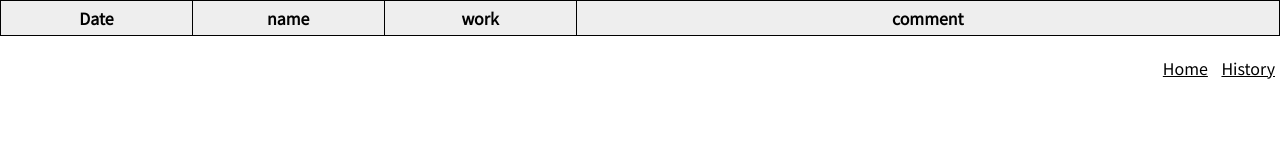
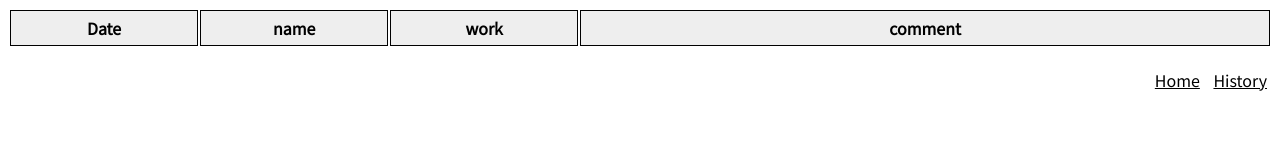
Before and after one commit to tooru-siid/step_10_hw, a website built with Vite: page daily-report/history.html in a window 1280 px wide. Built offline with nearby package versions, Linux system fonts and the light colour scheme; some packages are replaced by stand-ins of ours; no server answers; the database is empty.

Commit message:
Add files via upload

```diff
--- a/daily-report/history.html
+++ b/daily-report/history.html
@@ -6,8 +6,8 @@
     <meta name="viewport" content="width=device-width, initial-scale=1.0" />
     <title>Vite App</title>
     <link href="https://fonts.googleapis.com/css?family=Noto+Sans+JP" rel="stylesheet">
-    <script type="module" crossorigin src="/assets/main-V4gM8YeO.js"></script>
-    <link rel="stylesheet" crossorigin href="/assets/main-8clQBwk5.css">
+    <link rel="stylesheet" href="./sanitize.css">
+    <link rel="stylesheet" href="./src/style.css">
   </head>
 
   <body>
@@ -36,6 +36,7 @@
       <a href="./history.html">History</a>
     </div>
 
+    <script type="module" src="/src/main.js"></script>
 
   </body>
 
```
Also changed, not shown: daily-report/index.html (+3 -2 lines).
